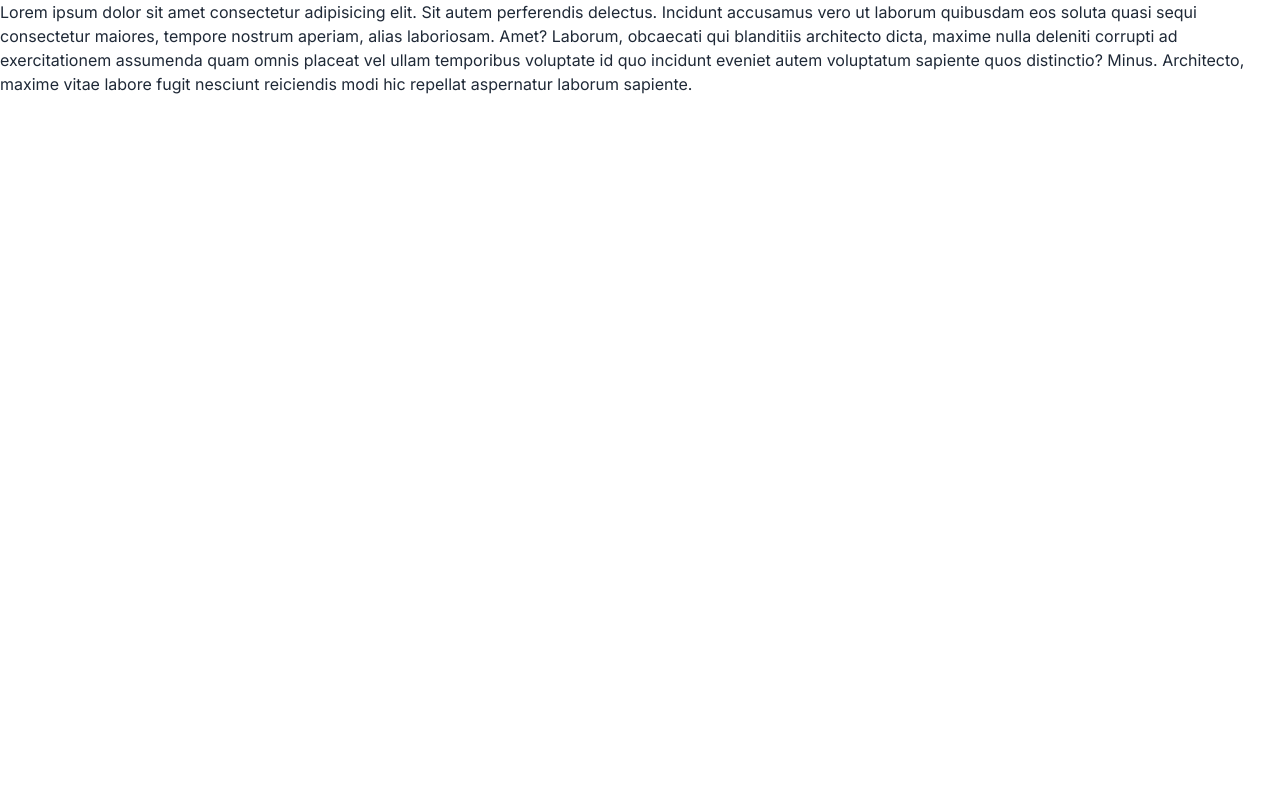
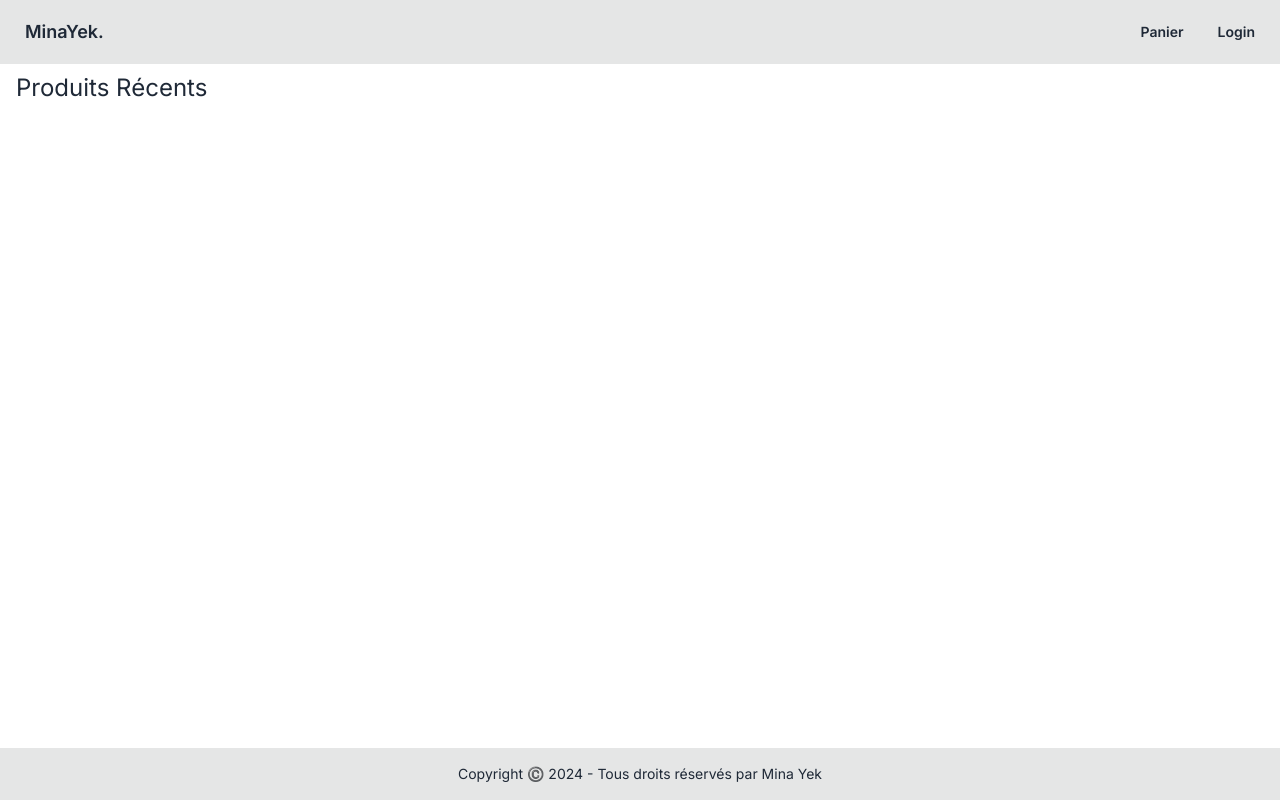
Before and after one commit to kephrenh/mina-yek-ecommerce, a Next.js app: page / in a window 1280 px wide. Built offline with nearby package versions, Linux system fonts and the light colour scheme.

Commit message:
layout setup

```diff
--- /dev/null
+++ b/app/(front)/layout.tsx
@@ -0,0 +1,7 @@
+export default function FrontLayout({
+  children,
+}: Readonly<{
+  children: React.ReactNode;
+}>) {
+  return <main className="flex-grow container mx-auto px-4 ">{children}</main>;
+}
--- /dev/null
+++ b/app/(front)/page.tsx
@@ -0,0 +1,9 @@
+import Image from "next/image";
+
+export default function Home() {
+  return (
+    <>
+      <h2 className="text-2xl py-2">Produits Récents</h2>
+    </>
+  );
+}
--- a/app/layout.tsx
+++ b/app/layout.tsx
@@ -1,12 +1,13 @@
 import type { Metadata } from "next";
 import { Inter, Urbanist } from "next/font/google";
 import "./globals.css";
+import Header from "@components/header/Header";
 
 const inter = Inter({ subsets: ["latin"] });
 
 export const metadata: Metadata = {
-  title: "Create Next App",
-  description: "Generated by create next app",
+  title: "Mina Yek Store",
+  description: "Vente de vêtements et accessoires africains en ligne",
 };
 
 export default function RootLayout({
@@ -16,7 +17,15 @@ export default function RootLayout({
 }>) {
   return (
     <html lang="fr">
-      <body className={inter.className}>{children}</body>
+      <body className={inter.className}>
+        <div className="min-h-screen flex flex-col">
+          <Header />
+          {children}
+          <footer className="footer footer-center p-4 bg-base-300 text-base-content">
+            <p>Copyright ©️ 2024 - Tous droits réservés par Mina Yek</p>
+          </footer>
+        </div>
+      </body>
     </html>
   );
 }
--- a/app/page.tsx
+++ /dev/null
@@ -1,15 +0,0 @@
-import Image from "next/image";
-
-export default function Home() {
-  return (
-    <main>
-      Lorem ipsum dolor sit amet consectetur adipisicing elit. Sit autem perferendis delectus.
-      Incidunt accusamus vero ut laborum quibusdam eos soluta quasi sequi consectetur maiores,
-      tempore nostrum aperiam, alias laboriosam. Amet? Laborum, obcaecati qui blanditiis architecto
-      dicta, maxime nulla deleniti corrupti ad exercitationem assumenda quam omnis placeat vel ullam
-      temporibus voluptate id quo incidunt eveniet autem voluptatum sapiente quos distinctio? Minus.
-      Architecto, maxime vitae labore fugit nesciunt reiciendis modi hic repellat aspernatur laborum
-      sapiente.
-    </main>
-  );
-}
--- /dev/null
+++ b/components/header/Header.tsx
@@ -0,0 +1,34 @@
+import Link from "next/link";
+
+const Header = () => {
+  return (
+    <header>
+      <nav>
+        <div className="navbar justify-between bg-base-300">
+          <Link
+            href="/"
+            className="btn btn-ghost text-lg">
+            MinaYek.
+          </Link>
+          <ul className="flex">
+            <li>
+              <Link
+                href="/panier"
+                className="btn btn-ghost rounded-btn">
+                Panier
+              </Link>
+            </li>
+            <li>
+              <Link
+                href="/signin"
+                className="btn btn-ghost rounded-btn">
+                Login
+              </Link>
+            </li>
+          </ul>
+        </div>
+      </nav>
+    </header>
+  );
+};
+export default Header;
```
